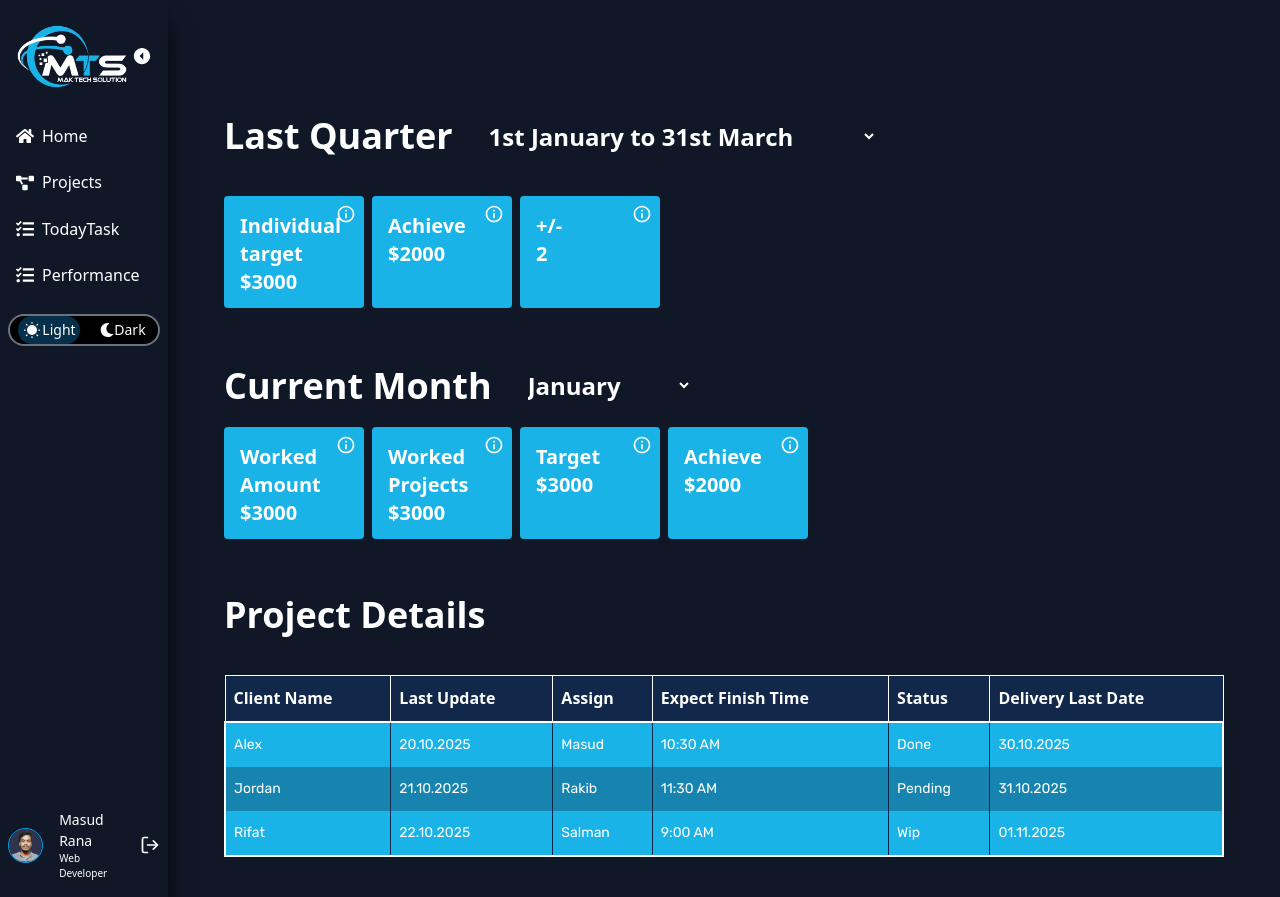
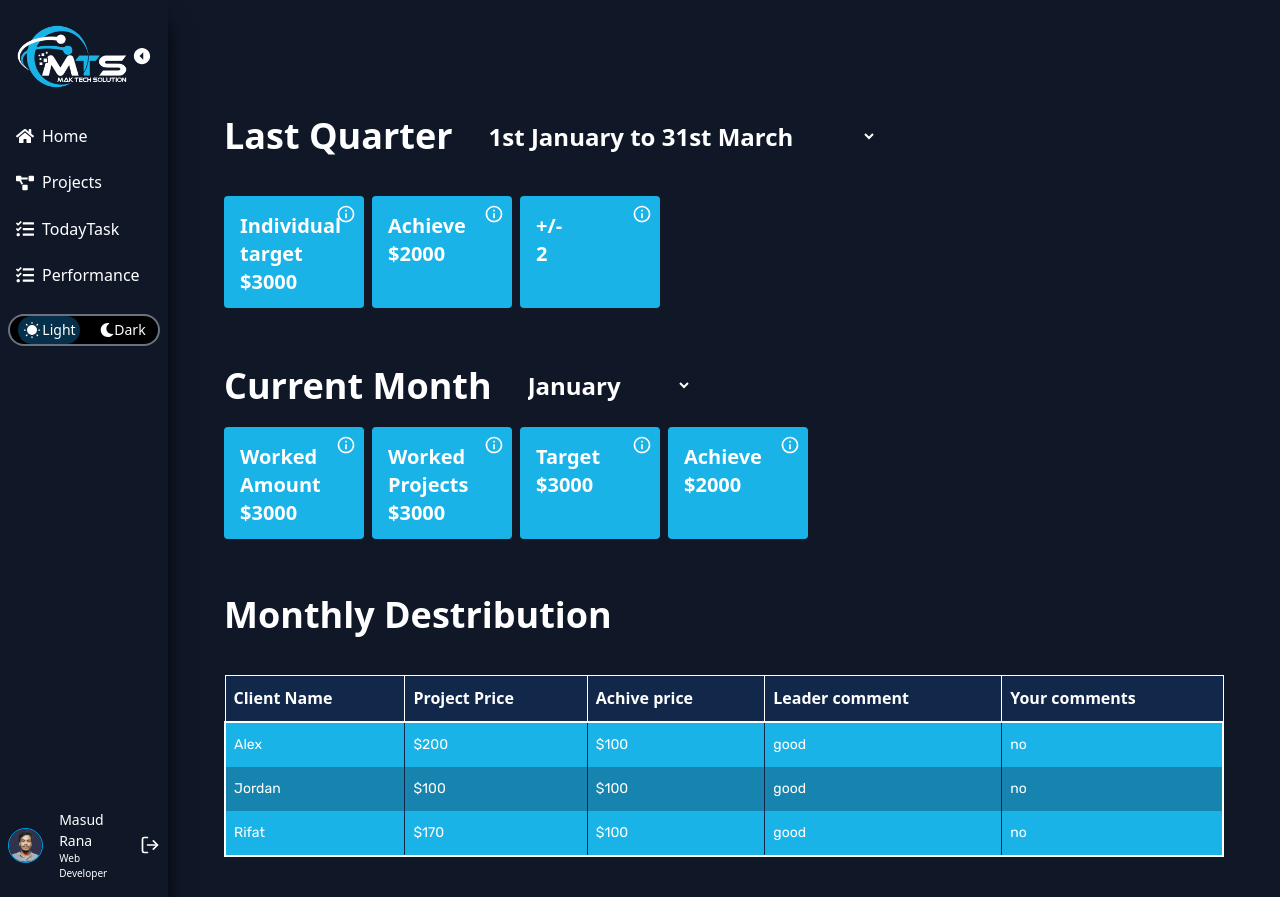
Before and after one commit to MTS-Services/mts-frontend, a React (Vite) app: page /dashboard/performance in a window 1280 px wide. Built offline with nearby package versions, Linux system fonts and the light colour scheme.

Commit message:
Performance page  table data add

```diff
--- a/src/layouts/DashBoard/UserDashBoard/Performance.tsx
+++ b/src/layouts/DashBoard/UserDashBoard/Performance.tsx
@@ -20,17 +20,16 @@ const Performance = () => {
 
   const tableHeaders = [
     "Client Name",
-    "Last Update",
-    "Assign",
-    "Expect Finish Time",
-    "Status",
-    "Delivery Last Date",
+    "Project Price",
+    "Achive price",
+    "Leader comment",
+    "Your comments",
   ];
 
   const tableData = [
-    ["Alex", "20.10.2025", "Masud", "10:30 AM", "Done", "30.10.2025"],
-    ["Jordan", "21.10.2025", "Rakib", "11:30 AM", "Pending", "31.10.2025"],
-    ["Rifat", "22.10.2025", "Salman", "9:00 AM", "Wip", "01.11.2025"],
+    ["Alex", "$200",  "$100", "good", "no"],
+    ["Jordan", "$100",  "$100", "good", "no"],
+    ["Rifat", "$170",  "$100", "good", "no"],
   ];
 
   const monthName = [
@@ -136,7 +135,7 @@ const Performance = () => {
       </div>
 
       <div>
-        <h2 className="text-white text-4xl mb-5 mt-14">Project Details</h2>
+        <h2 className="text-white text-4xl mb-5 mt-14">Monthly Destribution</h2>
 
         {/* Project Details Table */}
         <div className="overflow-x-auto mt-10">
```
